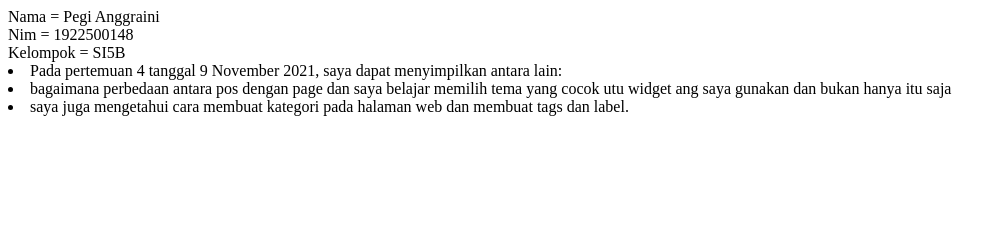
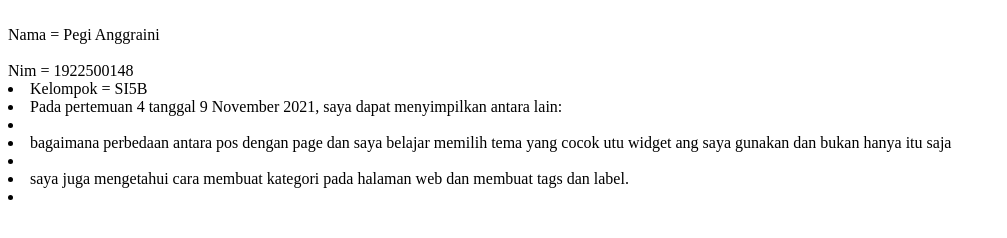
Before and after one commit to pegi04/si5b2122o, a plain HTML site: page 4/index.html in a window 1280 px wide. Shown: the whole page, without its empty margins (0-1007 px from the left). Drawn offline with Linux system fonts and the light colour scheme.

Commit message:
Update index.html

```diff
--- a/4/index.html
+++ b/4/index.html
@@ -1,6 +1,6 @@
-Nama = Pegi Anggraini<br>
-Nim = 1922500148<br>
-Kelompok = SI5B
-<li>Pada pertemuan 4 tanggal 9 November 2021, saya dapat menyimpilkan antara lain:
-<li>bagaimana perbedaan antara pos dengan page dan saya belajar memilih tema yang cocok utu widget ang saya gunakan dan bukan hanya itu saja
-<li>saya juga mengetahui cara membuat kategori pada halaman web dan membuat tags dan label.
+<br>Nama = Pegi Anggraini<br>
+<br>Nim = 1922500148<br>
+<li>Kelompok = SI5B
+<li>Pada pertemuan 4 tanggal 9 November 2021, saya dapat menyimpilkan antara lain:<li>
+<li>bagaimana perbedaan antara pos dengan page dan saya belajar memilih tema yang cocok utu widget ang saya gunakan dan bukan hanya itu saja<li>
+<li>saya juga mengetahui cara membuat kategori pada halaman web dan membuat tags dan label.<li>
```
